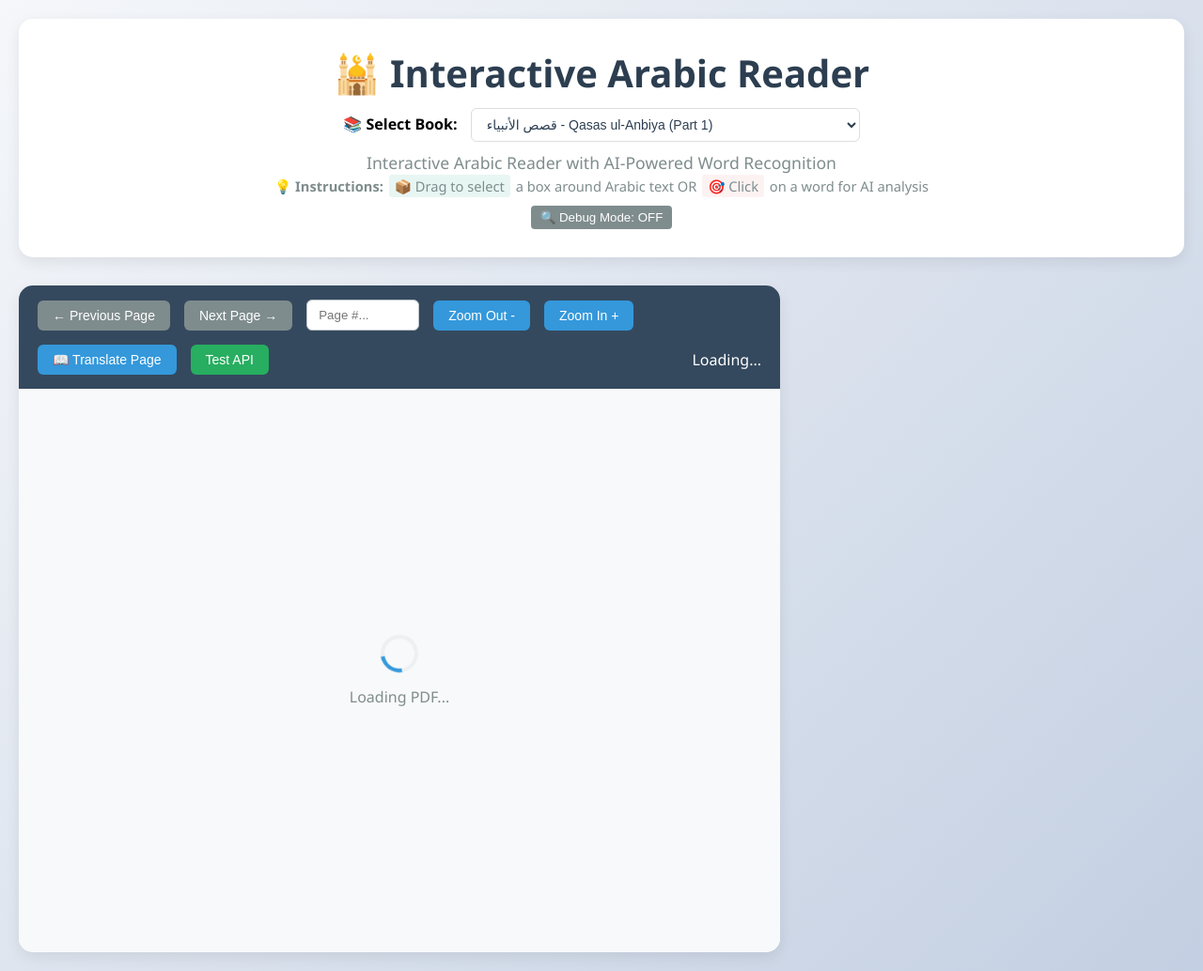
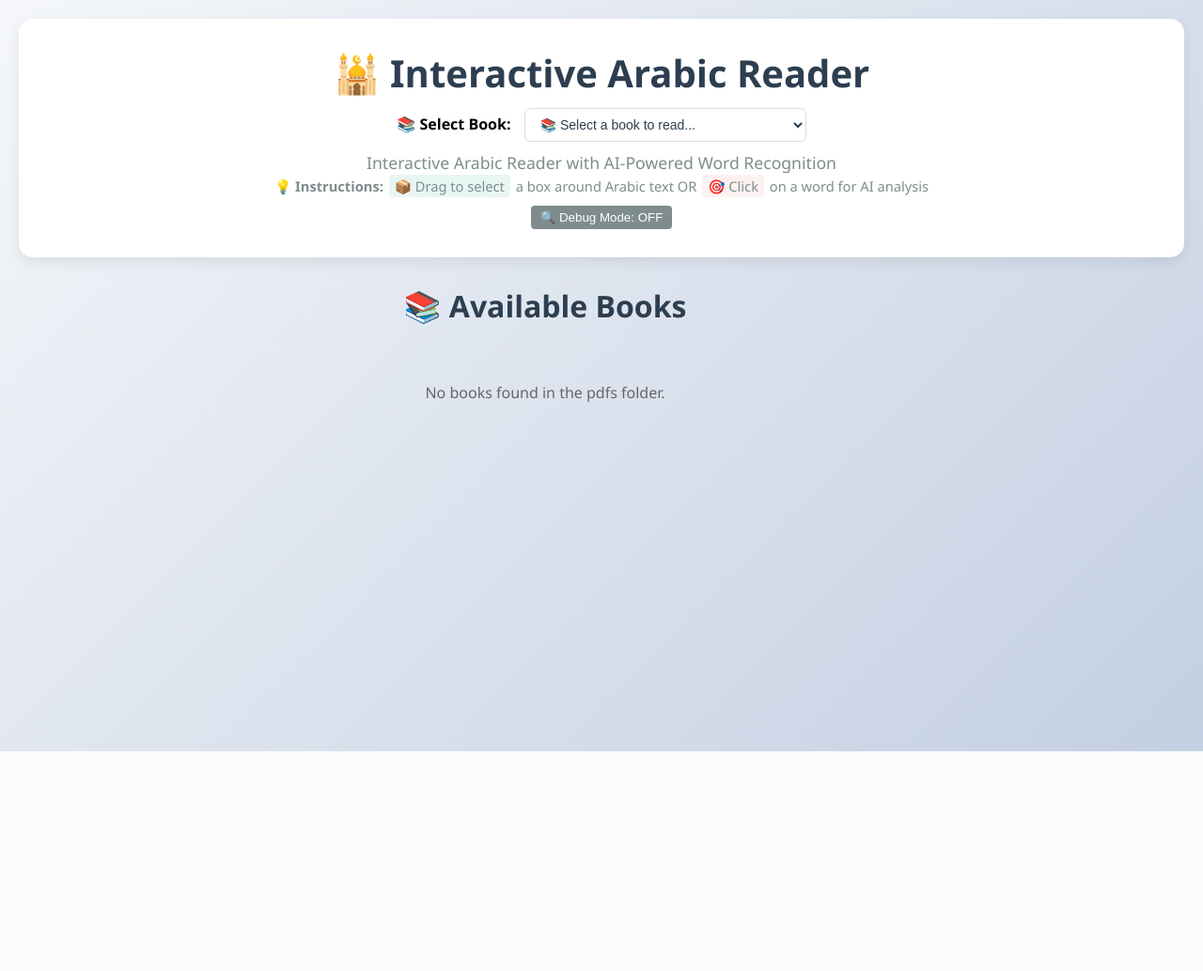
Before and after one commit to salmansheikhutk/datascience, a Flask app: page / in a window 1280 px wide. Shown: the whole page at 94% size. After the commit the page ends 800 px from the top, so only its background shows below. Run offline with Flask 3, Linux system fonts and the light colour scheme.

Commit message:
gallery works

```diff
--- a/qasas_flask/app.py
+++ b/qasas_flask/app.py
@@ -30,16 +30,25 @@
 total_pages = 0
 
 # Available books
-AVAILABLE_BOOKS = {
-    'Qasas-ul-Anbiya-Part-1.pdf': {
-        'title': 'قصص الأنبياء - Qasas ul-Anbiya (Part 1)',
-        'filename': 'Qasas-ul-Anbiya-Part-1.pdf'
-    },
-    'sharh-arbaoon-nawawi-uthaymeen.pdf': {
-        'title': 'شرح الأربعون النووية - Sharh Arba\'een Nawawi (Uthaymeen)',
-        'filename': 'sharh-arbaoon-nawawi-uthaymeen.pdf'
-    }
-}
+def get_available_books():
+    """Auto-discover PDF files in the pdfs directory"""
+    import glob
+
+    pdfs_dir = os.path.join(app.static_folder, 'pdfs')
+    pdf_files = glob.glob(os.path.join(pdfs_dir, '*.pdf'))
+
+    available_books = {}
+    for pdf_path in pdf_files:
+        filename = os.path.basename(pdf_path)
+        # Use filename without extension as the title
+        title = os.path.splitext(filename)[0].replace('-', ' ').replace('_', ' ')
+        # Capitalize words for better display
+        title = ' '.join(word.capitalize() for word in title.split())
+
+        # Return simple filename -> title mapping
+        available_books[filename] = title
+
+    return available_books
 
 # Vision cache: page_num -> { 'tokens': [...], 'lines': [...], 'image_size': (W,H) }
 vision_cache: Dict[int, Dict[str, Any]] = {}
@@ -255,18 +264,30 @@
     # Default to first book if no selection provided
     if request.method == 'POST':
         data = request.get_json()
-        pdf_filename = data.get('pdf_filename', 'Qasas-ul-Anbiya-Part-1.pdf')
+        pdf_filename = data.get('pdf_filename', '')
     else:
-        pdf_filename = 'Qasas-ul-Anbiya-Part-1.pdf'
+        pdf_filename = ''
+
+    # Get available books dynamically
+    available_books = get_available_books()
+
+    # If no book specified, don't auto-load anything
+    if not pdf_filename:
+        return jsonify({
+            'success': True,
+            'message': 'No book selected. Please choose a book to load.',
+            'books_available': list(available_books.keys())
+        })
 
     # Validate book selection
-    if pdf_filename not in AVAILABLE_BOOKS:
+    if pdf_filename not in available_books:
         return jsonify({
             'success': False,
-            'message': f'Invalid book selection: {pdf_filename}'
+            'message': f'Invalid book selection: {pdf_filename}',
+            'books_available': list(available_books.keys())
         })
 
-    book_info = AVAILABLE_BOOKS[pdf_filename]
+    book_info = available_books[pdf_filename]
     pdf_path = os.path.join(app.static_folder, 'pdfs', book_info['filename'])
 
     if os.path.exists(pdf_path):
@@ -295,10 +316,56 @@
 @app.route('/get_books')
 def get_books():
     """Get list of available books"""
-    return jsonify({
-        'success': True,
-        'books': AVAILABLE_BOOKS
-    })
+    try:
+        available_books = get_available_books()
+        return jsonify({
+            'success': True,
+            'books': available_books
+        })
+    except Exception as e:
+        return jsonify({'success': False, 'message': f'Error loading books: {str(e)}'})
+
+@app.route('/get_book_cover/<book_filename>')
+def get_book_cover(book_filename):
+    """Get the first page (cover) of a book as preview"""
+    try:
+        available_books = get_available_books()
+        if book_filename not in available_books:
+            return jsonify({'success': False, 'message': 'Book not found'})
+
+        pdf_path = os.path.join(app.static_folder, 'pdfs', book_filename)
+        if not os.path.exists(pdf_path):
+            return jsonify({'success': False, 'message': 'PDF file not found'})
+
+        print(f"Loading cover for: {book_filename} at {pdf_path}")
+
+        # Create temporary processor to get first page
+        temp_processor = PDFProcessor()
+        pages_loaded = temp_processor.load_pdf(pdf_path)
+
+        if pages_loaded == 0:
+            print(f"Failed to load PDF: {book_filename}")
+            return jsonify({'success': False, 'message': 'Failed to load PDF'})
+
+        print(f"PDF loaded with {pages_loaded} pages")
+
+        # Get first page as base64
+        image_base64 = temp_processor.get_page_image_base64(1)
+        if image_base64:
+            print(f"Successfully generated cover image for {book_filename}")
+            return jsonify({
+                'success': True,
+                'image_url': image_base64,
+                'book_title': available_books[book_filename],
+                'filename': book_filename
+            })
+        else:
+            print(f"Failed to generate cover image for {book_filename}")
+            return jsonify({'success': False, 'message': 'Failed to generate cover image'})
+
+    except Exception as e:
+        print(f"Error in get_book_cover: {str(e)}")
+        return jsonify({'success': False, 'message': f'Error: {str(e)}'})
 
 @app.route('/get_page/<int:page_num>')
 def get_page(page_num):
--- a/qasas_flask/static/css/styles.css
+++ b/qasas_flask/static/css/styles.css
@@ -388,3 +388,105 @@
     from { opacity: 0; transform: translateY(20px); }
     to { opacity: 1; transform: translateY(0); }
 }
+
+/* Book selector styles */
+.book-selector {
+    margin: 0 10px;
+}
+
+.book-selector select {
+    padding: 8px 12px;
+    border: 1px solid #ddd;
+    border-radius: 4px;
+    background: white;
+    font-size: 14px;
+    cursor: pointer;
+}
+
+.book-selector select:focus {
+    outline: none;
+    border-color: #3498db;
+}
+
+/* Books Gallery Styles */
+.books-gallery {
+    text-align: center;
+    margin-bottom: 30px;
+}
+
+.books-gallery h2 {
+    color: #2c3e50;
+    margin-bottom: 20px;
+    font-size: 2em;
+}
+
+.books-grid {
+    display: grid;
+    grid-template-columns: repeat(auto-fit, minmax(200px, 1fr));
+    gap: 20px;
+    margin: 0 auto;
+    max-width: 1200px;
+    padding: 0 20px;
+}
+
+.book-cover {
+    border: 2px solid #ddd;
+    border-radius: 10px;
+    overflow: hidden;
+    cursor: pointer;
+    transition: all 0.3s ease;
+    background: white;
+    box-shadow: 0 4px 8px rgba(0,0,0,0.1);
+    position: relative;
+}
+
+.book-cover:hover {
+    transform: translateY(-5px);
+    box-shadow: 0 8px 16px rgba(0,0,0,0.2);
+    border-color: #3498db;
+}
+
+.book-cover img {
+    width: 100%;
+    height: 250px;
+    object-fit: cover;
+    display: block;
+}
+
+.book-cover-placeholder, .book-cover-error {
+    width: 100%;
+    height: 250px;
+    display: flex;
+    align-items: center;
+    justify-content: center;
+    background: #f8f9fa;
+    color: #666;
+    font-size: 14px;
+}
+
+.book-title {
+    padding: 15px 10px;
+    font-weight: bold;
+    color: #2c3e50;
+    font-size: 14px;
+    text-align: center;
+    background: #ecf0f1;
+    border-top: 1px solid #ddd;
+}
+
+/* Loading states */
+.book-cover.loading {
+    opacity: 0.7;
+}
+
+.book-cover.loading::after {
+    content: "Loading...";
+    position: absolute;
+    top: 50%;
+    left: 50%;
+    transform: translate(-50%, -50%);
+    background: rgba(0,0,0,0.8);
+    color: white;
+    padding: 10px;
+    border-radius: 5px;
+}
--- a/qasas_flask/static/js/app.js
+++ b/qasas_flask/static/js/app.js
@@ -32,10 +32,7 @@
 async function initializeApp() {
     console.log('Initializing Qasas Flask App...');
 
-    // Load available books first
-    await loadAvailableBooks();
-
-    // Event listeners
+    // Event listeners for PDF navigation
     prevBtn.addEventListener('click', showPrevPage);
     nextBtn.addEventListener('click', showNextPage);
     zoomInBtn.addEventListener('click', zoomIn);
@@ -45,6 +42,12 @@
     bookSelector.addEventListener('change', handleBookChange);
     closePanel.addEventListener('click', hideDefinitionPanel);
     debugBtn.addEventListener('click', toggleDebugMode);
+
+    // Back to gallery button
+    const backToGalleryBtn = document.getElementById('back-to-gallery');
+    if (backToGalleryBtn) {
+        backToGalleryBtn.addEventListener('click', showGalleryView);
+    }
 
     pageInput.addEventListener('change', function() {
         const page = parseInt(this.value);
@@ -85,8 +88,160 @@
     pdfImage.addEventListener('mouseup', handleMouseUp);
     pdfImage.addEventListener('click', handleImageClick);
 
-    // Load PDF
-    await loadPDF();
+    // Show gallery view on startup (no auto-load)
+    await showGalleryView();
+
+    // Also populate the book selector for the PDF section
+    await loadAvailableBooks();
+}
+
+async function showGalleryView() {
+    console.log('Showing gallery view...');
+
+    // Hide PDF section and show gallery
+    const pdfSection = document.getElementById('pdf-section');
+    const gallerySection = document.getElementById('books-gallery');
+
+    if (pdfSection) pdfSection.style.display = 'none';
+    if (gallerySection) gallerySection.style.display = 'block';
+
+    await loadBooksGallery();
+}
+
+async function loadBookCoverImage(bookCoverElement, filename, title) {
+    try {
+        const response = await fetch(`/get_book_cover/${filename}`);
+        const data = await response.json();
+
+        if (data.success && data.image_url) {
+            // Replace placeholder with actual image
+            bookCoverElement.innerHTML = `
+                <img src="${data.image_url}" alt="${title}" loading="lazy">
+                <div class="book-title">${title}</div>
+            `;
+        } else {
+            // Show error state
+            bookCoverElement.innerHTML = `
+                <div class="book-cover-error">Failed to load cover</div>
+                <div class="book-title">${title}</div>
+            `;
+        }
+    } catch (error) {
+        console.error(`Error loading cover for ${filename}:`, error);
+        bookCoverElement.innerHTML = `
+            <div class="book-cover-error">Error loading cover</div>
+            <div class="book-title">${title}</div>
+        `;
+    }
+}
+
+async function loadBooksGallery() {
+    console.log('Loading books gallery...');
+
+    const booksGrid = document.getElementById('books-grid');
+    if (!booksGrid) {
+        console.error('Books grid element not found');
+        return;
+    }
+
+    try {
+        // Show loading state
+        booksGrid.innerHTML = '<div style="grid-column: 1 / -1; text-align: center; padding: 40px; color: #666;">Loading books...</div>';
+
+        const response = await fetch('/get_books');
+        const data = await response.json();
+
+        if (data.success && Object.keys(data.books).length > 0) {
+            booksGrid.innerHTML = ''; // Clear loading message
+
+            // Create book cover elements
+            for (const [filename, title] of Object.entries(data.books)) {
+                const bookCover = document.createElement('div');
+                bookCover.className = 'book-cover';
+                bookCover.setAttribute('data-book', filename);
+
+                // Create placeholder content first
+                bookCover.innerHTML = `
+                    <div class="book-cover-placeholder">Loading...</div>
+                    <div class="book-title">${title}</div>
+                `;
+
+                // Add click handler to load the book
+                bookCover.addEventListener('click', () => loadBookFromGallery(filename, title));
+
+                booksGrid.appendChild(bookCover);
+
+                // Load the actual cover image
+                loadBookCoverImage(bookCover, filename, title);
+            }
+
+            console.log(`Loaded ${Object.keys(data.books).length} books in gallery`);
+        } else {
+            booksGrid.innerHTML = '<div style="grid-column: 1 / -1; text-align: center; padding: 40px; color: #666;">No books found in the pdfs folder.</div>';
+        }
+    } catch (error) {
+        console.error('Error loading books gallery:', error);
+        booksGrid.innerHTML = '<div style="grid-column: 1 / -1; text-align: center; padding: 40px; color: #e74c3c;">Failed to load books gallery.</div>';
+    }
+}
+
+async function loadBookFromGallery(filename, title) {
+    console.log(`Loading book from gallery: ${filename}`);
+
+    // Show loading state on the clicked book cover
+    const bookCover = document.querySelector(`[data-book="${filename}"]`);
+    if (bookCover) {
+        bookCover.classList.add('loading');
+    }
+
+    try {
+        // Hide gallery and show PDF section
+        const pdfSection = document.getElementById('pdf-section');
+        const gallerySection = document.getElementById('books-gallery');
+
+        if (gallerySection) gallerySection.style.display = 'none';
+        if (pdfSection) pdfSection.style.display = 'block';
+
+        // Load the selected book
+        await loadPDF(filename, title);
+
+    } catch (error) {
+        console.error('Error loading book:', error);
+        showStatus('Failed to load book: ' + error.message, 'error');
+
+        // Remove loading state
+        if (bookCover) {
+            bookCover.classList.remove('loading');
+        }
+    }
+}
+
+async function showBookCover(bookFilename) {
+    try {
+        const response = await fetch(`/get_book_cover/${bookFilename}`);
+        const data = await response.json();
+
+        if (data.success) {
+            pdfImage.src = data.image_url;
+            pdfImage.style.display = 'block';
+            loadingMessage.style.display = 'none';
+
+            // Update UI to show this is just a cover
+            pageInfo.textContent = `Cover: ${data.book_title}`;
+
+            // Disable navigation buttons since this is just a cover
+            prevBtn.disabled = true;
+            nextBtn.disabled = true;
+            translatePageBtn.disabled = true;
+
+            console.log(`Showing cover for: ${data.book_title}`);
+        } else {
+            throw new Error(data.message);
+        }
+    } catch (error) {
+        console.error('Error loading book cover:', error);
+        showStatus('Failed to load book cover: ' + error.message, 'error');
+    }
 }
 
 async function loadAvailableBooks() {
@@ -97,6 +252,12 @@
         if (data.success) {
             // Clear existing options
             bookSelector.innerHTML = '';
+
+            // Add default "Select Book" option
+            const defaultOption = document.createElement('option');
+            defaultOption.value = '';
+            defaultOption.textContent = '📚 Select a book to read...';
+            bookSelector.appendChild(defaultOption);
 
             // Populate with available books
             for (const [filename, bookInfo] of Object.entries(data.books)) {
@@ -111,10 +272,18 @@
     }
 }
 
-async function loadPDF() {
+async function loadPDF(selectedBook = null, bookTitle = null) {
     console.log('Loading PDF...');
-    const selectedBook = bookSelector.value;
-    console.log('Selected book:', selectedBook);
+
+    // Use provided book or fall back to selector value
+    const bookToLoad = selectedBook || bookSelector.value;
+    console.log('Selected book:', bookToLoad);
+
+    if (!bookToLoad) {
+        console.log('No book selected');
+        return;
+    }
+
     showStatus('Loading PDF...', 'info');
 
     try {
@@ -124,7 +293,7 @@
                 'Content-Type': 'application/json',
             },
             body: JSON.stringify({
-                pdf_filename: selectedBook
+                pdf_filename: bookToLoad
             })
         });
         const data = await response.json();
@@ -134,11 +303,22 @@
         if (data.success) {
             totalPages = data.total_pages;
             console.log(`PDF loaded: ${totalPages} pages`);
-            showStatus(`${data.book_title} loaded successfully: ${totalPages} pages`, 'success');
+            console.log(`Previous totalPages was updated to: ${totalPages}`);
+            showStatus(`${bookTitle || data.book_title} loaded successfully: ${totalPages} pages`, 'success');
 
             // Load first page
             await loadPage(1);
             updateUI();
+
+            // Enable navigation and features
+            translatePageBtn.disabled = false;
+
+            console.log(`After updateUI - currentPage: ${currentPage}, totalPages: ${totalPages}`);
+
+            // Update book selector to match loaded book
+            if (bookSelector) {
+                bookSelector.value = bookToLoad;
+            }
         } else {
             throw new Error(data.message);
         }
@@ -152,9 +332,22 @@
 async function handleBookChange() {
     console.log('Book selector changed to:', bookSelector.value);
 
+    if (!bookSelector.value) {
+        // No book selected, show gallery
+        await showGalleryView();
+        return;
+    }
+
+    // Show PDF section if not already visible
+    const pdfSection = document.getElementById('pdf-section');
+    const gallerySection = document.getElementById('books-gallery');
+
+    if (gallerySection) gallerySection.style.display = 'none';
+    if (pdfSection) pdfSection.style.display = 'block';
+
     // Show loading state
     bookSelector.disabled = true;
-    showStatus('Switching books...', 'info');
+    showStatus('Loading book...', 'info');
 
     // Clear any existing translation panel
     hideDefinitionPanel();
@@ -163,12 +356,12 @@
     currentPage = 1;
 
     try {
-        // Load the new PDF
+        // Load the selected book
         await loadPDF();
-        showStatus('Book switched successfully!', 'success');
+        showStatus('Book loaded successfully!', 'success');
     } catch (error) {
-        console.error('Error switching books:', error);
-        showStatus('Failed to switch books: ' + error.message, 'error');
+        console.error('Error loading book:', error);
+        showStatus('Failed to load book: ' + error.message, 'error');
     } finally {
         bookSelector.disabled = false;
     }
@@ -1038,6 +1231,8 @@
     prevBtn.disabled = currentPage <= 1 || isLoading;
     nextBtn.disabled = currentPage >= totalPages || isLoading;
 
+    console.log(`UpdateUI: currentPage=${currentPage}, totalPages=${totalPages}, prevBtn.disabled=${prevBtn.disabled}, nextBtn.disabled=${nextBtn.disabled}`);
+
     // Update page input
     pageInput.value = currentPage;
     pageInput.max = totalPages;
--- a/qasas_flask/templates/index.html
+++ b/qasas_flask/templates/index.html
@@ -28,9 +28,23 @@
 
         <!-- Main Content -->
         <div class="main-content">
+            <!-- Books Gallery Section -->
+            <div class="books-gallery" id="books-gallery">
+                <h2>📚 Available Books</h2>
+                <div class="books-grid" id="books-grid">
+                    <!-- Book covers will be loaded here -->
+                </div>
+            </div>
+
             <!-- PDF Viewer Section -->
-            <div class="pdf-section">
+            <div class="pdf-section" id="pdf-section" style="display: none;">
                 <div class="pdf-controls">
+                    <button id="back-to-gallery" style="background: #95a5a6; color: white; margin-right: 10px;">← Back to Gallery</button>
+                    <div class="book-selector">
+                        <select id="book-selector">
+                            <option value="">Choose a book...</option>
+                        </select>
+                    </div>
                     <button id="prev-page" disabled>← Previous Page</button>
                     <button id="next-page" disabled>Next Page →</button>
                     <input type="number" id="page-input" min="1" placeholder="Page #...">
```
Also changed, not shown: 1 other file.
